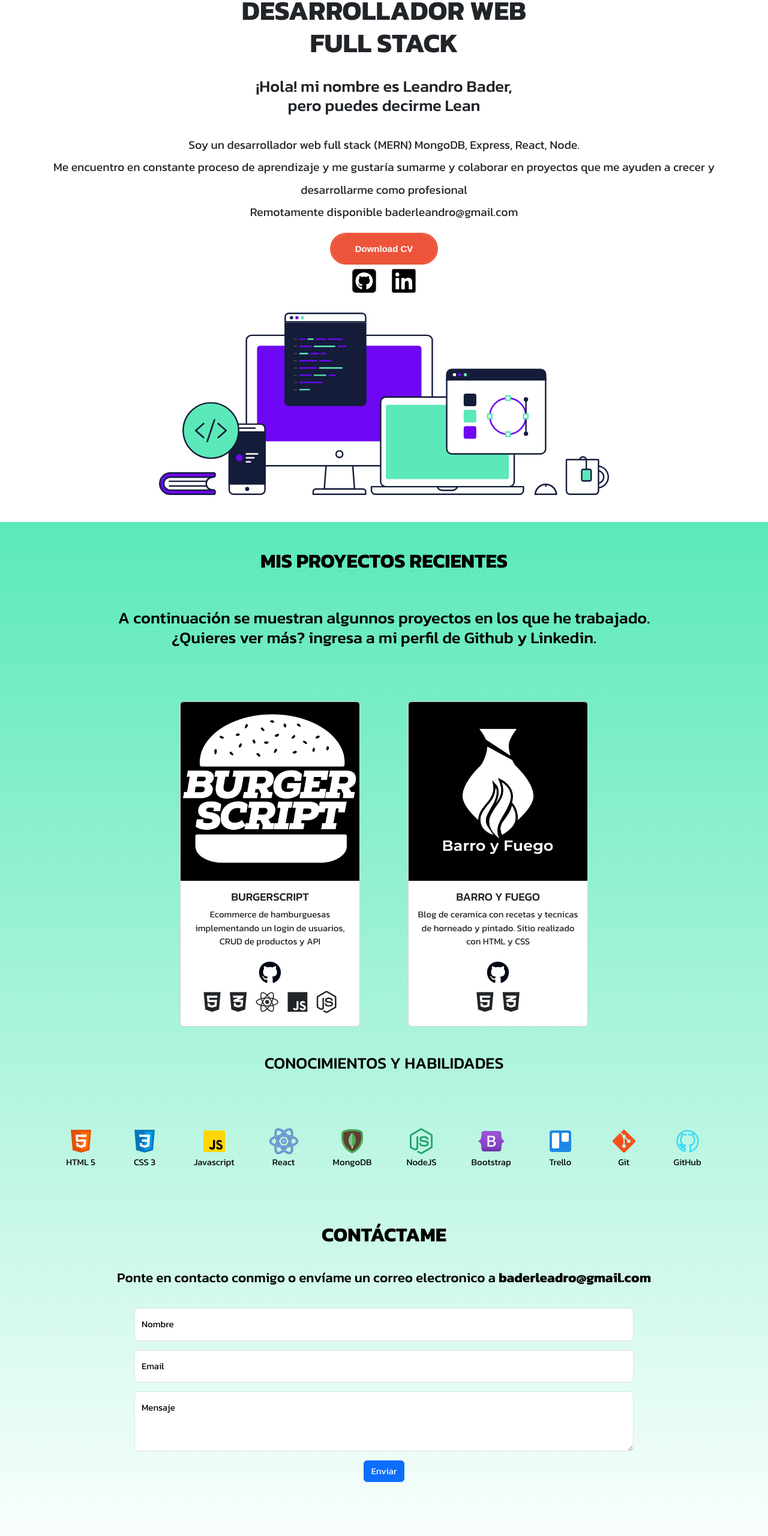
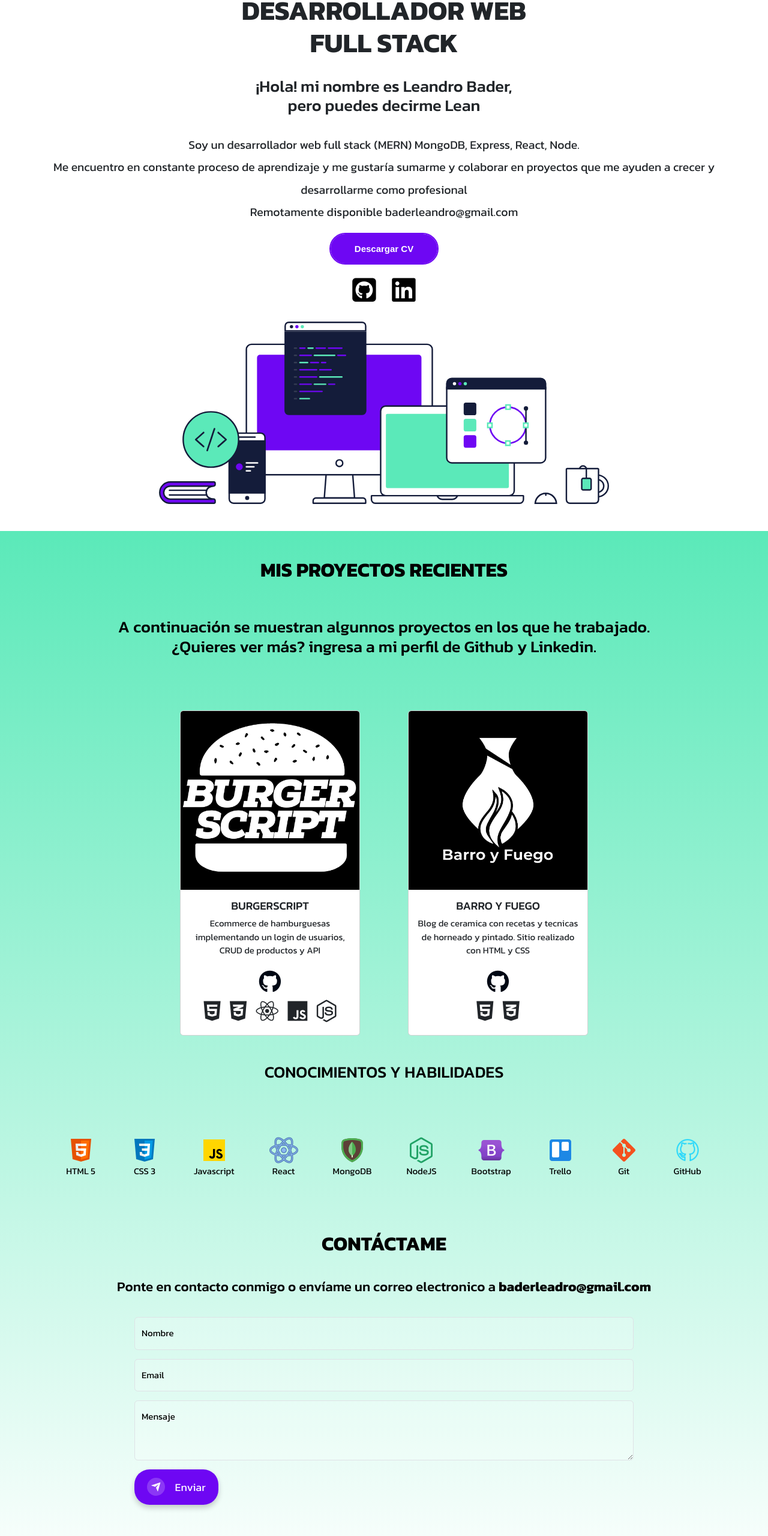
Before and after one commit to Leandrobader/Portfolio-bootstrap, a plain HTML site: page index.html in a window 1280 px wide. Shown: the part 160-2720 px from the top of the page at 60% size. Drawn offline with nearby package versions, Linux system fonts and the light colour scheme; some packages are replaced by stand-ins of ours; a script that the page names is missing.

Commit message:
Se completó el formulario de contacto y se linkearon los enlaces

```diff
--- a/css/styles.css
+++ b/css/styles.css
@@ -1,5 +1,6 @@
 html {
     font-size: 15px;
+    scroll-behavior: smooth;
 }
 
 body {
@@ -8,11 +9,21 @@ body {
     font-style: normal;
 }
 
-.navbar-nav .nav-link.active,
-.navbar-nav .nav-link.show {
-    justify-content: center;
-    font-size: 2rem;
-    color: rgb(0 0 0 / 42%);
+@media (min-width: 992px) {
+    .navbar-brand {
+        display: none;
+    }
+}
+
+@media (min-width: 992px) {
+    .navbar-nav {
+        margin-left: auto;
+        margin-right: auto;
+    }
+}
+
+.bg-body-tertiary {
+    background-color: rgb(248 249 250 / 0%) !important;
 }
 
 
@@ -24,6 +35,11 @@ body {
     font-weight: bolder;
 }
 
+.nav-link:hover {
+    color: #6E07F3;
+    transition: color 0.3s ease-in-out;
+}
+
 .icon-link {
     display: flex;
     justify-content: center;
@@ -33,6 +49,17 @@ body {
     color: black;
     margin: 0.3rem;
     font-size: 1.5rem;
+}
+
+.icon-hover {
+    transition: transform 0.3s ease, color 0.3s ease;
+    color: #333;
+}
+
+.icon-hover:hover {
+    transform: scale(1.2);
+    /* Aumenta el tamaño del icono al pasar el mouse */
+    color: #5BE9B9;
 }
 
 .presentacion {
@@ -158,6 +185,14 @@ body {
     padding-bottom: 2rem;
 }
 
+.form-control {
+    background-color: #ffffff33;
+}
+
+.form-control:focus {
+    background-color: #ffffff33;
+}
+
 footer {
     background-color: #000814;
     padding: 20px 0;
@@ -173,7 +208,7 @@ footer {
     font-family: sans-serif;
     font-weight: 600;
     border-radius: 50px;
-    border: 2px solid #ed553b;
+    border: 2px solid #6E07F3;
     padding: 14px 40px 13px;
     overflow: hidden;
     position: relative;
@@ -187,7 +222,7 @@ footer {
     position: absolute;
     content: "";
     z-index: 0;
-    background-color: #ed553b;
+    background-color: #6E07F3;
     left: -5px;
     right: -5px;
     bottom: -5px;
@@ -204,3 +239,64 @@ footer {
     z-index: 2;
     transition: all .3s ease;
 }
+
+/* Boton enviar */
+button {
+    font-family: inherit;
+    font-size: 18px;
+    background: linear-gradient(to bottom, #6E07F3 0%, #6E07F3 100%);
+    color: white;
+    padding: 0.8em 1.2em;
+    display: flex;
+    align-items: center;
+    justify-content: center;
+    border: none;
+    border-radius: 25px;
+    box-shadow: 0px 5px 10px rgba(0, 0, 0, 0.2);
+    transition: all 0.3s;
+}
+
+button:hover {
+    transform: translateY(-3px);
+    box-shadow: 0px 8px 15px rgba(0, 0, 0, 0.3);
+}
+
+button:active {
+    transform: scale(0.95);
+    box-shadow: 0px 2px 5px rgba(0, 0, 0, 0.2);
+}
+
+button span {
+    display: block;
+    margin-left: 0.4em;
+    transition: all 0.3s;
+}
+
+button svg {
+    width: 18px;
+    height: 18px;
+    fill: white;
+    transition: all 0.3s;
+}
+
+button .svg-wrapper {
+    display: flex;
+    align-items: center;
+    justify-content: center;
+    width: 30px;
+    height: 30px;
+    border-radius: 50%;
+    background-color: rgba(255, 255, 255, 0.2);
+    margin-right: 0.5em;
+    transition: all 0.3s;
+}
+
+button:hover .svg-wrapper {
+    background-color: rgba(255, 255, 255, 0.5);
+}
+
+button:hover svg {
+    transform: rotate(45deg);
+}
+
+/* Fin boton enviar */
--- a/index.html
+++ b/index.html
@@ -22,7 +22,7 @@
     <title>Portfolio Leandro Bader</title>
 </head>
 
-<body>
+<body data-bs-theme="light">
     <header>
         <nav class="navbar navbar-expand-lg bg-body-tertiary">
             <div class="container-fluid">
@@ -35,13 +35,13 @@
                 <div class="collapse navbar-collapse" id="navbarSupportedContent">
                     <ul class="navbar-nav me-auto mb-2 mb-lg-0">
                         <li class="nav-item">
-                            <a class="nav-link active" aria-current="page" href="#">INICIO</a>
+                            <a class="nav-link" aria-current="page" href="#">INICIO</a>
                         </li>
                         <li class="nav-item">
-                            <a class="nav-link" href="#">Proyectos</a>
+                            <a class="nav-link" href="#Proyectos">Proyectos</a>
                         </li>
                         <li class="nav-item">
-                            <a class="nav-link" href="#">Contacto</a>
+                            <a class="nav-link" href="#Contacto">Contacto</a>
                         </li>
                     </ul>
                 </div>
@@ -58,18 +58,20 @@
             <div class="button">
                 <a href="https://drive.google.com/file/d/1rzM_l6rJ0mBllLlUkLgUqcBx_XYVrsyg/view?usp=drive_link"
                     download="LeandroBader_CV" target="_blank" class="anchor">
-                    <span>Download CV</span>
+                    <span>Descargar CV</span>
                 </a>
             </div>
-            <div class="icon-link">
-                <a href="#"><i class="fa-brands fa-square-github fa-2xl"></i></a>
-                <a href="#"><i class="fa-brands fa-linkedin fa-2xl"></i></a>
+            <div class="icon-link mt-3">
+                <a class="icon-hover" href="https://github.com/Leandrobader" target="_blank"><i
+                        class="fa-brands fa-square-github fa-2xl"></i></a>
+                <a class="icon-hover" href="https://www.linkedin.com/in/leandrobader" target="_blank"><i
+                        class="fa-brands fa-linkedin fa-2xl"></i></a>
             </div>
         </div>
         <div class="contenedor-img">
             <img class="img" src="../images/imgbody.svg" alt="">
         </div>
-        <section class="proyectos">
+        <section id="Proyectos" class="proyectos">
             <h1>Mis proyectos recientes</h1>
             <h2>A continuación se muestran algunnos proyectos en los que he trabajado. <br>¿Quieres ver más? ingresa a
                 mi perfil de Github y Linkedin.</h2>
@@ -79,15 +81,18 @@
                     <div class="col-sm-12 col-md-6 col-lg-4 d-flex justify-content-center">
                         <div class="card mb-4" style="width: 20rem;">
                             <div class="img-container">
-                                <img src="../images/LogoBurgerscript.png" class="card-img-top" alt="Burgerscript">
-                                <img src="../images/burgerscriptgif.gif" class="card-gif" alt="Gif">
+                                <a href="https://burgerscript.netlify.app/" target="_blank">
+                                    <img src="../images/LogoBurgerscript.png" class="card-img-top" alt="Burgerscript">
+                                    <img src="../images/burgerscriptgif.gif" class="card-gif" alt="Gif">
+                                </a>
                             </div>
 
                             <div class="card-body">
                                 <h5 class="card-title">BURGERSCRIPT</h5>
                                 <p class="card-text">Ecommerce de hamburguesas implementando un login de usuarios, CRUD
                                     de productos y API</p>
-                                <a href="#"><i class="fa-brands fa-github" title="Repositorio Github"></i></a>
+                                <a class="icon-hover" href="https://github.com/Leandrobader/BurgerScript-Front"
+                                    target="_blank"><i class="fa-brands fa-github" title="Repositorio Github"></i></a>
                                 <div>
 
                                     <i class="fa-brands fa-html5" title="HTML5"></i>
@@ -101,16 +106,22 @@
                         </div>
                     </div>
                     <div class="col-sm-12 col-md-6 col-lg-4 d-flex justify-content-center">
+
                         <div class="card mb-4" style="width: 20rem;">
+
                             <div class="img-container">
-                                <img src="../images/LogoBarroyfuego.png" class="card-img-top" alt="Burgerscript">
-                                <img src="../images/barroyfuegogif.gif" class="card-gif" alt="Gif">
+                                <a href="https://barroyfuego.netlify.app/" target="_blank"><img
+                                        src="../images/LogoBarroyfuego.png" class="card-img-top" alt="Burgerscript">
+                                    <img src="../images/barroyfuegogif.gif" class="card-gif" alt="Gif">
+                                </a>
                             </div>
+
                             <div class="card-body">
                                 <h5 class="card-title">BARRO Y FUEGO</h5>
                                 <p class="card-text">Blog de ceramica con recetas y tecnicas de horneado y pintado.
                                     Sitio realizado con HTML y CSS</p>
-                                <a href="#"><i class="fa-brands fa-github" title="Repositorio Github"></i></a>
+                                <a class="icon-hover" href="https://github.com/Leandrobader/Barro-y-Fuego"
+                                    target="_blank"><i class="fa-brands fa-github" title="Repositorio Github"></i></a>
                                 <div>
 
                                     <i class="fa-brands fa-html5" title="HTML5"></i>
@@ -172,25 +183,44 @@
                     </div>
                 </div>
 
-                <section class="contacto">
+                <section id="Contacto" class="contacto">
                     <h1 class="mt-4">CONTÁCTAME</h1>
                     <h4>Ponte en contacto conmigo o envíame un correo electronico a <b>baderleadro@gmail.com</b></h4>
                     <div class="row d-flex justify-content-center">
-                        <form class="col-sm-12 col-md-9">
+                        <form class="col-sm-12 col-md-9" action="https://formsubmit.co/e2b05d104e58e31c45c15d6ad0a49df1"
+                            method="POST">
                             <div class="form-floating mb-3">
-                                <input type="text" class="form-control" id="nombre" placeholder="Nombre">
+                                <input type="text" class="form-control" id="nombre" placeholder="Nombre" name="Nombre"
+                                    required minlength="2" maxlength="25">
                                 <label for="nombre">Nombre</label>
                             </div>
                             <div class="form-floating mb-3">
-                                <input type="email" class="form-control" id="email" placeholder="name@example.com">
+                                <input type="email" class="form-control" id="email" placeholder="name@example.com"
+                                    name="Email" required minlength="8" maxlength="256">
                                 <label for="email">Email</label>
                             </div>
                             <div class="form-floating mb-3">
                                 <textarea class="form-control" placeholder="Deja tu mensaje aquí" id="mensaje"
-                                    style="height: 100px"></textarea>
+                                    style="height: 100px" name="Mensaje" required minlength="5"
+                                    maxlength="500"></textarea>
                                 <label for="mensaje">Mensaje</label>
                             </div>
-                            <button type="submit" class="btn btn-primary">Enviar</button>
+                            <button type="submit">
+                                <div class="svg-wrapper-1">
+                                    <div class="svg-wrapper">
+                                        <svg xmlns="http://www.w3.org/2000/svg" viewBox="0 0 24 24" width="24"
+                                            height="24">
+                                            <path fill="none" d="M0 0h24v24H0z"></path>
+                                            <path fill="currentColor"
+                                                d="M1.946 9.315c-.522-.174-.527-.455.01-.634l19.087-6.362c.529-.176.832.12.684.638l-5.454 19.086c-.15.529-.455.547-.679.045L12 14l6-8-8 6-8.054-2.685z">
+                                            </path>
+                                        </svg>
+                                    </div>
+                                </div>
+                                <span>Enviar</span>
+                            </button>
+                            <input type="hidden" name="_next" value="http://127.0.0.1:5500/">
+                            <input type="hidden" name="_captcha" value="false">
                         </form>
                     </div>
                 </section>
@@ -210,6 +240,8 @@
         crossorigin="anonymous"></script>
     <!-- fontawesome -->
     <script src="https://kit.fontawesome.com/214682a10c.js" crossorigin="anonymous"></script>
+    <script src="https://cdn.jsdelivr.net/npm/sweetalert2@11"></script>
+    <script src="../index.js"></script>
 </body>
 
 </html>
```
Also changed, not shown: index.js (added, +17 -0 lines).
